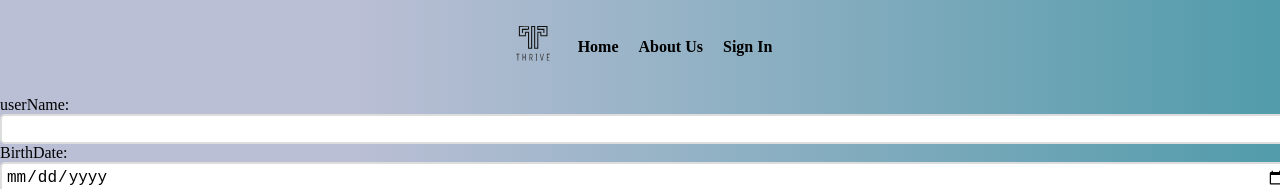
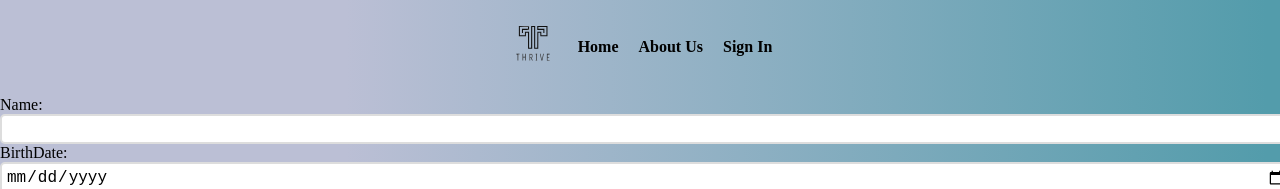
Before and after one commit to ZainabHussain20/Thrive-frontEnd, a React (Vite) app in the folder Thrive/: page /Profile in a window 1280 px wide. Both pictures are taken after a click on the button "Edit Profile". Shown: the top 189 px of the page. Built offline with nearby package versions, Linux system fonts and the light colour scheme.

Commit message:
fixing profile page errors

```diff
--- a/Thrive/src/components/ProfileCard.jsx
+++ b/Thrive/src/components/ProfileCard.jsx
@@ -1,12 +1,8 @@
 import React from "react"
-const profileCard = ({
-  userName,
-  birthDate,
-  nationality,
-  gender,
-  email,
-  phoneNumber,
-}) => {
+const profileCard = ({ profile }) => {
+  const { userName, birthDate, nationality, gender, email, phoneNumber } =
+    profile
+
   return (
     <div className="profileCard">
       <h2>My Profile</h2>
--- a/Thrive/src/pages/Profile.jsx
+++ b/Thrive/src/pages/Profile.jsx
@@ -3,7 +3,7 @@ import ProfileCard from "../components/ProfileCard"
 
 const Profile = () => {
   const userProfile = {
-    userName: "",
+    name: "",
     birthDate: "",
     nationality: "",
     gender: "",
@@ -19,10 +19,10 @@ const Profile = () => {
   }
 
   const handleChange = (e) => {
-    const { userName, value } = e.target
+    const { name, value } = e.target
     setProfile((prevProfile) => ({
       ...prevProfile,
-      [userName]: value,
+      [name]: value,
     }))
   }
 
@@ -43,11 +43,11 @@ const Profile = () => {
       ) : (
         <form onSubmit={handleSubmit}>
           <label>
-            userName:
+            Name:
             <input
               type="text"
-              name="userName"
-              value={profile.userName}
+              name="name"
+              value={profile.name}
               onChange={handleChange}
             />
           </label>
```
